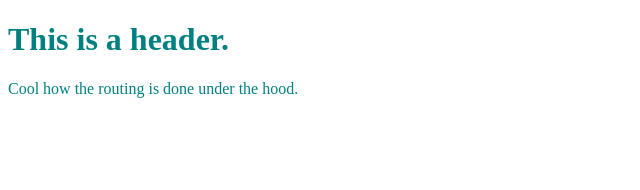
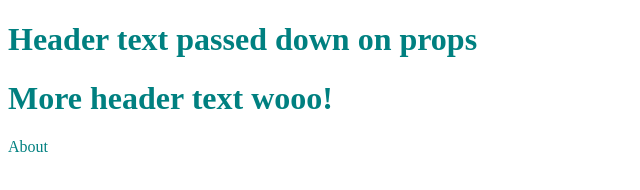
Before and after one commit to stephenjbradshaw/gatsby-tutorials-intro, a Gatsby site: page /about in a window 1280 px wide. Shown: the whole page, without its empty margins (0-640 px from the left). Built offline with nearby package versions, Linux system fonts and the light colour scheme; Gatsby itself is replaced by a stand-in of ours.

Commit message:
Passing down props

```diff
--- a/src/components/header.jsx
+++ b/src/components/header.jsx
@@ -1,7 +1,7 @@
 import React from "react"
 
-const Header = () => {
-  return <h1>This is a header.</h1>
+const Header = props => {
+  return <h1>{props.headerText}</h1>
 }
 
 export default Header
--- a/src/pages/about.jsx
+++ b/src/pages/about.jsx
@@ -1,10 +1,12 @@
 import React from "react"
 import Header from "../components/header"
+
 export default function About() {
   return (
     <div style={{ color: `teal` }}>
-      <Header />
-      <p>Cool how the routing is done under the hood.</p>
+      <Header headerText="Header text passed down on props" />
+      <Header headerText="More header text wooo!" />
+      <p>About</p>
     </div>
   )
 }
```
